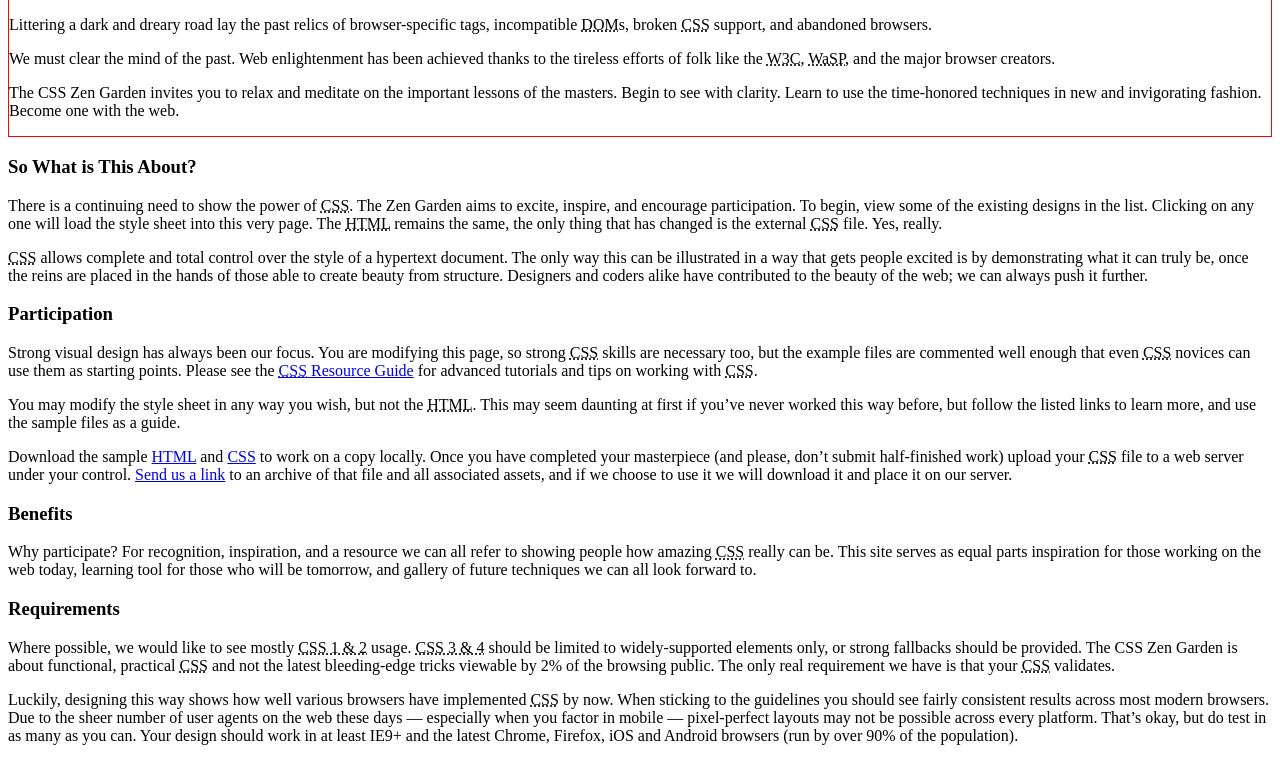
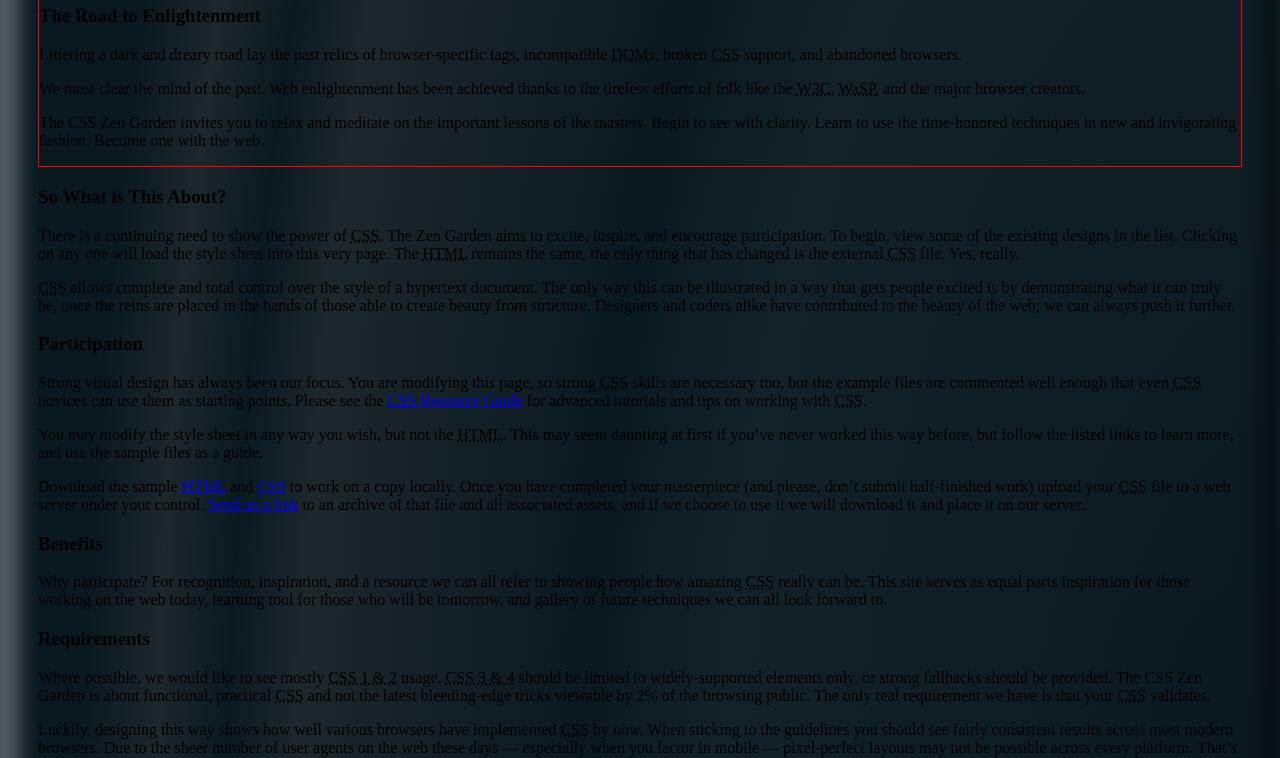
Before and after one commit to pulley-aaron/css-zen-garden, a plain HTML site: page index.html in a window 1280 px wide. Shown: the part 168-926 px from the top of the page. Drawn offline with Linux system fonts and the light colour scheme.

Commit message:
Created slate background
May need to make the code nicer later.

```diff
--- a/scss/style.scss
+++ b/scss/style.scss
@@ -9,3 +9,21 @@
     Layout
 =============*/
 @import 'partials/layout';
+
+$background-main: #0A1920;
+$background-accent: #132228;
+$background-accent-2: #1D272C;
+
+html {
+    background: radial-gradient(ellipse 110% 250% at 100% 80%,
+                                $background-main 5%,
+                                $background-accent 40%,
+                                $background-main 50%,
+                                $background-accent-2 70%,
+                                $background-main 75%,
+                                $background-accent-2 80%,
+                                $background-main 85%);
+    box-shadow: inset -15px -15px 19px 5px rgba(0, 0, 0, 0.4),
+                inset 15px 15px 19px 5px rgba(255, 255, 255, 0.3);
+    padding: 30px;
+}
```
Also changed, not shown: style.css.
